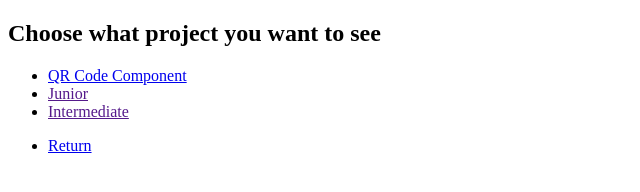
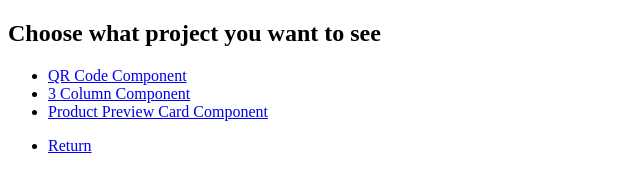
Before and after one commit to emersonescodes/frontendmentor-projects, a website: page newbie/newbie-projects.html in a window 1280 px wide. Shown: the whole page, without its empty margins (0-640 px from the left). Drawn offline with Linux system fonts and the light colour scheme.

Commit message:
add project links

```diff
--- a/newbie/newbie-projects.html
+++ b/newbie/newbie-projects.html
@@ -11,8 +11,8 @@
             <h1>Choose what project you want to see</h1>
             <ul class="menu-items ">
                 <li><a class="btn" href="./qr-code-component-main/index.html">QR Code Component</a></li>
-                <li><a class="btn" href="">Junior</a></li>
-                <li><a class="btn" href="">Intermediate</a></li>
+                <li><a class="btn" href="./3-column-preview-card-component-main/index.html">3 Column Component</a></li>
+                <li><a class="btn" href="./product-preview-card-component-main/index.html">Product Preview Card Component</a></li>
             </ul>
             <ul>
                 <li><a href="../index.html">Return</a></li>
```
